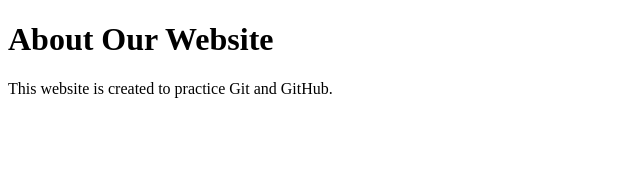
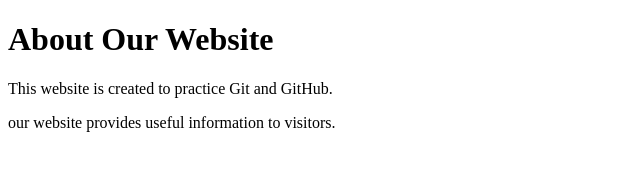
Before and after one commit to abhishekmavunkal/StudentTaskManager, a plain HTML site: page about.html in a window 1280 px wide. Shown: the whole page, without its empty margins (0-640 px from the left). Drawn offline with Linux system fonts and the light colour scheme.

Commit message:
about.html

```diff
--- a/about.html
+++ b/about.html
@@ -6,5 +6,6 @@
 <body>
     <h1>About Our Website</h1>
     <p>This website is created to practice Git and GitHub.</p>
+    <p>our website provides useful information to visitors.</p>
 </body>
 </html>
```
